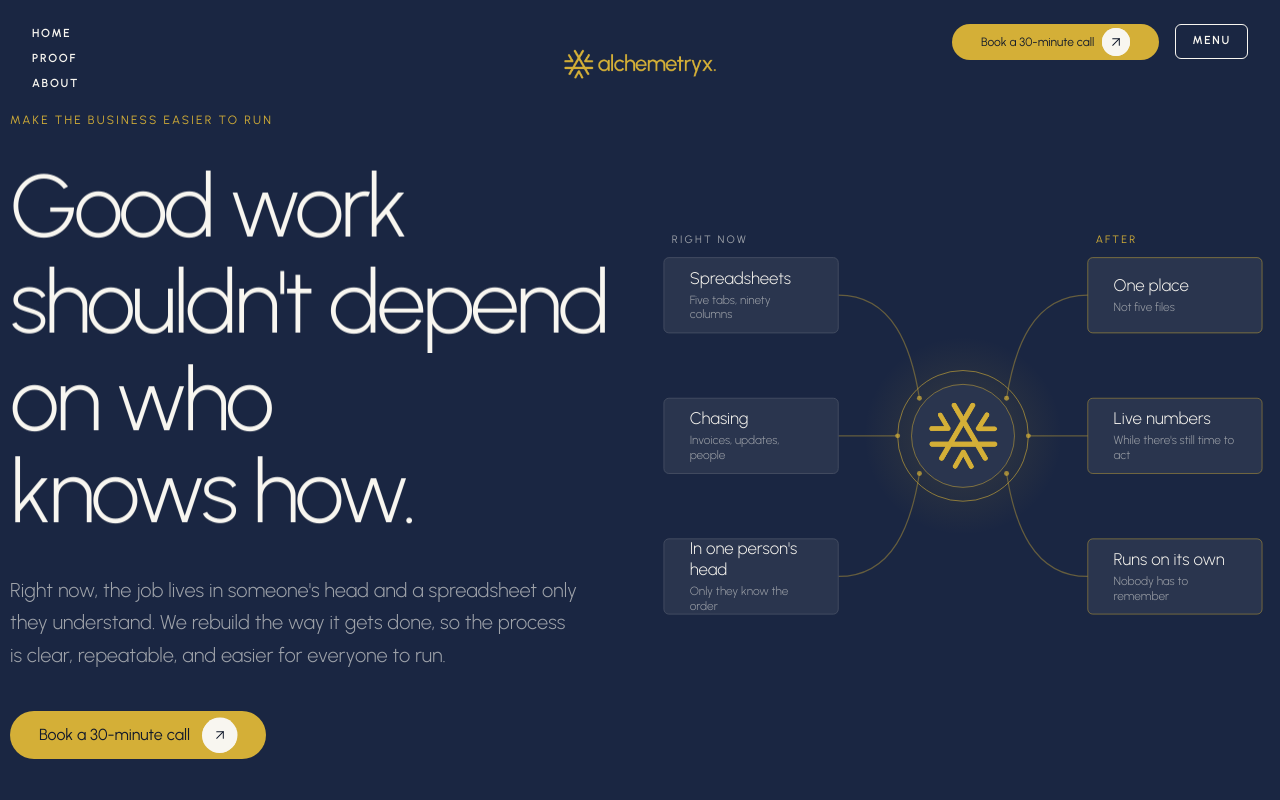
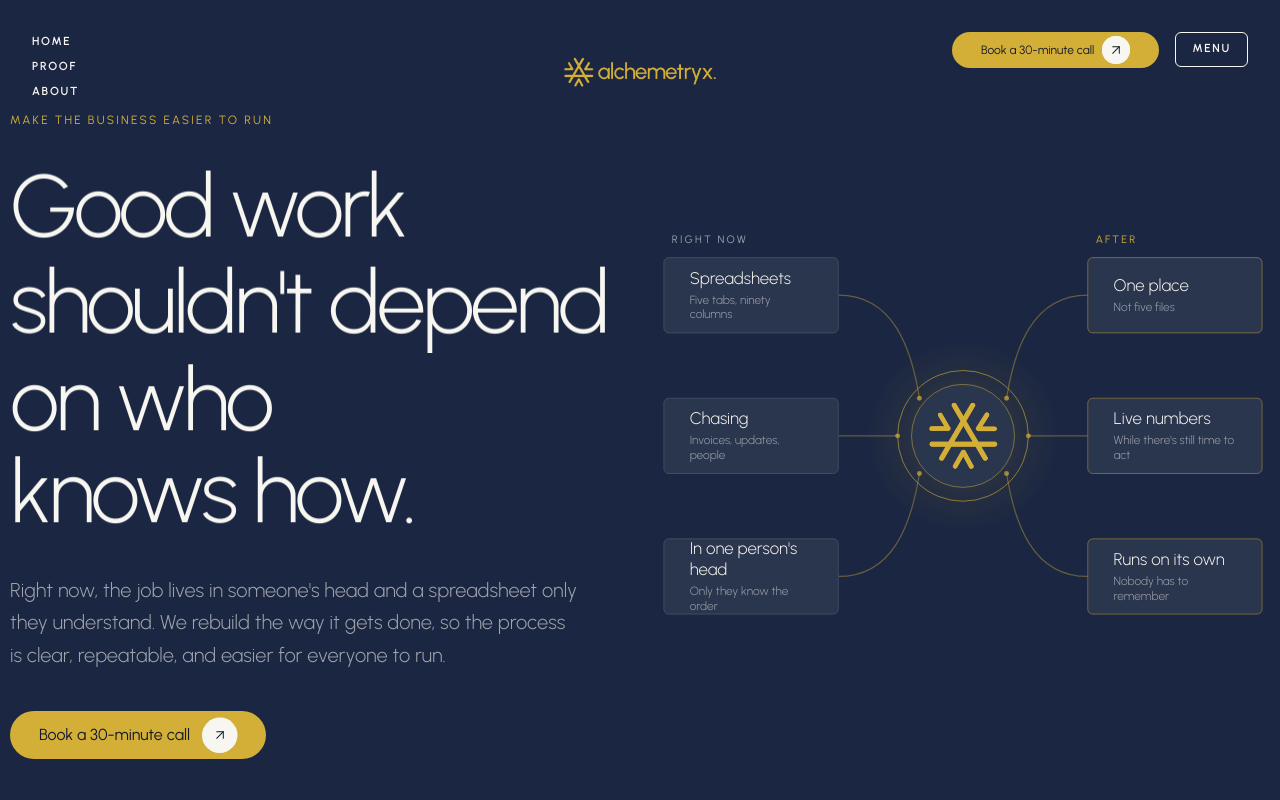
Before and after one commit to ashok-1986/alchemetryx-main, a Next.js app: page / in a window 1280 px wide. Shown: the top 800 px of the page. Built offline with nearby package versions, Linux system fonts and the light colour scheme.

Commit message:
style(ui): add pt-2 to logo to ensure equal top spacing

```diff
--- a/components/ui/split-navigation.tsx
+++ b/components/ui/split-navigation.tsx
@@ -49,7 +49,7 @@ export function SplitNavigation() {
         <div className="grid grid-cols-2 md:grid-cols-3 max-w-[1920px] mx-auto pointer-events-auto">
 
           {/* LEFT: Vertical Stack of Links (Hidden on mobile) */}
-          <div className="hidden md:flex flex-col gap-1.5 self-start">
+          <div className="hidden md:flex flex-col gap-1.5 self-start pt-2">
             {leftLinks.map((item) => (
               <Link
                 key={item.label}
@@ -63,7 +63,7 @@ export function SplitNavigation() {
           </div>
 
           {/* CENTER: Logo */}
-          <div className="flex justify-start md:justify-center self-start">
+          <div className="flex justify-start md:justify-center self-start pt-2">
             <Link
               href="/"
               onClick={() => setMenuOpen(false)}
@@ -82,7 +82,7 @@ export function SplitNavigation() {
           </div>
 
           {/* RIGHT: Actions (Pill CTA + Outline Menu Button) */}
-          <div className="flex justify-end items-start gap-4 self-start">
+          <div className="flex justify-end items-start gap-4 self-start pt-2">
             <div className="hidden sm:block">
               {/* As requested: Pill button consistent across the site */}
               <CircleExpandButton
```
